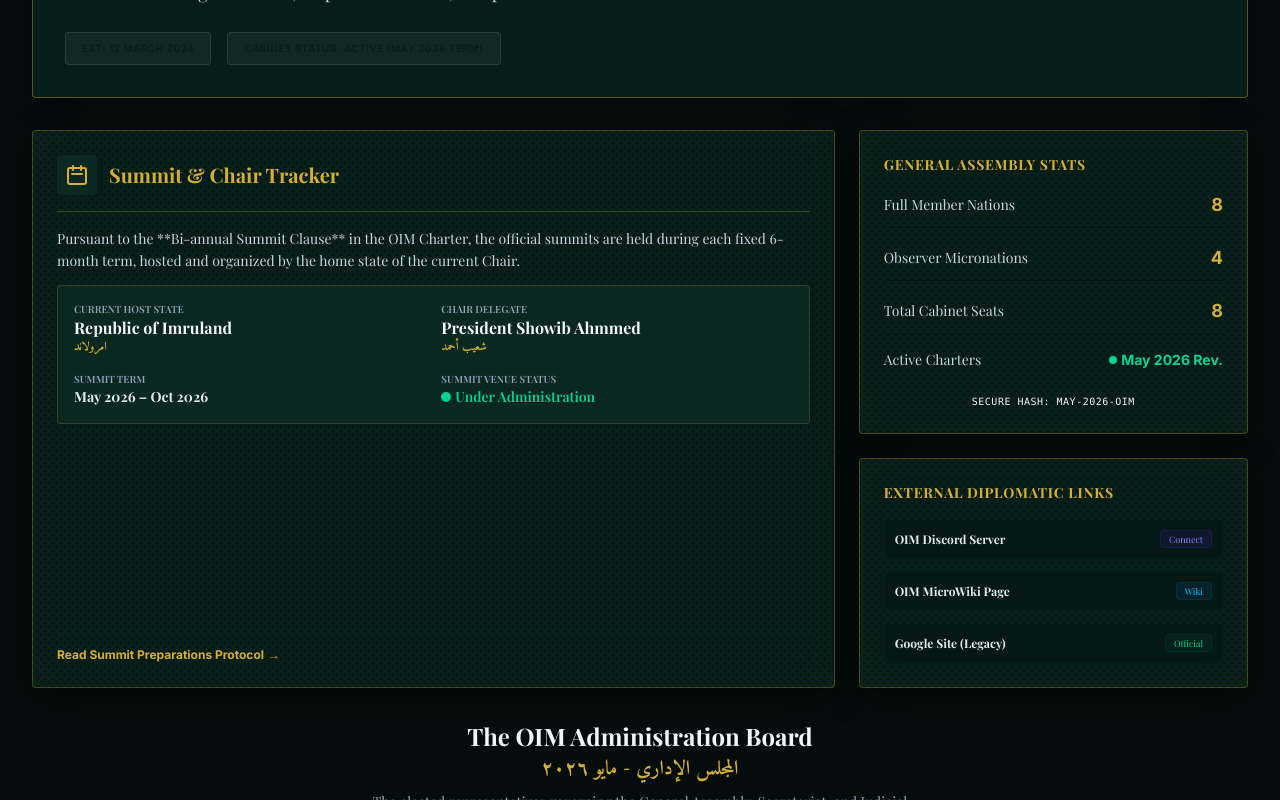
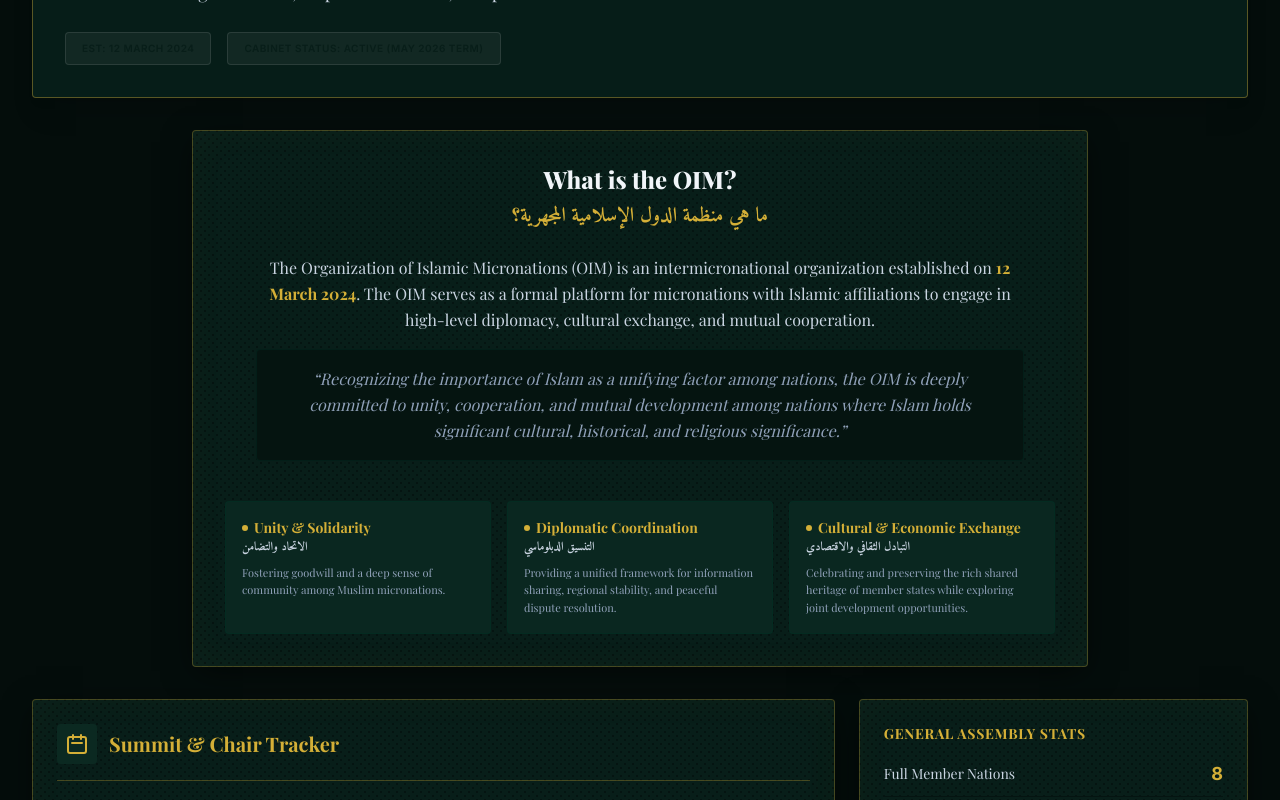
Before and after one commit to yolia21/OIM, a Next.js app: page / in a window 1280 px wide. Shown: the part 640-1440 px from the top of the page. Built offline with nearby package versions, Linux system fonts and the light colour scheme.

Commit message:
Add What is OIM section directly below Hero block

```diff
--- a/src/app/page.tsx
+++ b/src/app/page.tsx
@@ -290,6 +290,77 @@ export default function Home() {
                     Cabinet Status: Active (May 2026 Term)
                   </span>
                 </div>
+              </div>
+            </section>
+
+            {/* ABOUT THE ORGANIZATION: WHAT IS OIM */}
+            <section className="parchment-container p-6 md:p-8 rounded shadow-lg text-center max-w-4xl mx-auto space-y-6">
+              <div className="space-y-2">
+                <h3 className="font-serif text-2xl font-extrabold text-slate-100">
+                  What is the OIM?
+                </h3>
+                <p className="font-arabic text-xl text-islamic-gold font-bold">
+                  ما هي منظمة الدول الإسلامية المجهرية؟
+                </p>
+              </div>
+
+              <div className="max-w-3xl mx-auto space-y-4 font-serif text-sm md:text-base text-slate-300 leading-relaxed text-justify md:text-center">
+                <p>
+                  The Organization of Islamic Micronations (OIM) is an intermicronational organization established on <strong className="text-islamic-gold">12 March 2024</strong>. The OIM serves as a formal platform for micronations with Islamic affiliations to engage in high-level diplomacy, cultural exchange, and mutual cooperation.
+                </p>
+                <p className="italic text-slate-400 bg-[#051410] p-4 rounded border border-emerald-950/40 text-center">
+                  &ldquo;Recognizing the importance of Islam as a unifying factor among nations, the OIM is deeply committed to unity, cooperation, and mutual development among nations where Islam holds significant cultural, historical, and religious significance.&rdquo;
+                </p>
+              </div>
+
+              {/* Core Pillars Grid */}
+              <div className="grid grid-cols-1 md:grid-cols-3 gap-4 pt-4 text-left">
+
+                <div className="p-4 bg-[#0a2720] border border-emerald-950/60 rounded flex flex-col justify-between hover:border-islamic-gold/40 transition-all duration-300">
+                  <div>
+                    <h5 className="font-serif text-sm font-bold text-islamic-gold flex items-center gap-1.5">
+                      <span className="w-1.5 h-1.5 rounded-full bg-islamic-gold"></span>
+                      Unity & Solidarity
+                    </h5>
+                    <p className="font-arabic text-xs font-semibold text-slate-300 mt-0.5">
+                      الاتحاد والتضامن
+                    </p>
+                    <p className="text-[11px] text-slate-400 font-serif mt-2 leading-relaxed">
+                      Fostering goodwill and a deep sense of community among Muslim micronations.
+                    </p>
+                  </div>
+                </div>
+
+                <div className="p-4 bg-[#0a2720] border border-emerald-950/60 rounded flex flex-col justify-between hover:border-islamic-gold/40 transition-all duration-300">
+                  <div>
+                    <h5 className="font-serif text-sm font-bold text-islamic-gold flex items-center gap-1.5">
+                      <span className="w-1.5 h-1.5 rounded-full bg-islamic-gold"></span>
+                      Diplomatic Coordination
+                    </h5>
+                    <p className="font-arabic text-xs font-semibold text-slate-300 mt-0.5">
+                      التنسيق الدبلوماسي
+                    </p>
+                    <p className="text-[11px] text-slate-400 font-serif mt-2 leading-relaxed">
+                      Providing a unified framework for information sharing, regional stability, and peaceful dispute resolution.
+                    </p>
+                  </div>
+                </div>
+
+                <div className="p-4 bg-[#0a2720] border border-emerald-950/60 rounded flex flex-col justify-between hover:border-islamic-gold/40 transition-all duration-300">
+                  <div>
+                    <h5 className="font-serif text-sm font-bold text-islamic-gold flex items-center gap-1.5">
+                      <span className="w-1.5 h-1.5 rounded-full bg-islamic-gold"></span>
+                      Cultural & Economic Exchange
+                    </h5>
+                    <p className="font-arabic text-xs font-semibold text-slate-300 mt-0.5">
+                      التبادل الثقافي والاقتصادي
+                    </p>
+                    <p className="text-[11px] text-slate-400 font-serif mt-2 leading-relaxed">
+                      Celebrating and preserving the rich shared heritage of member states while exploring joint development opportunities.
+                    </p>
+                  </div>
+                </div>
+
               </div>
             </section>
 
```
